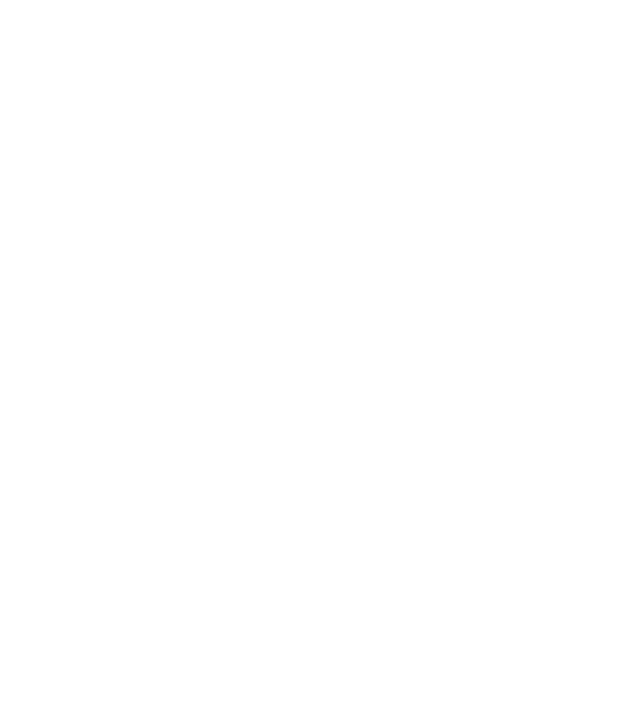
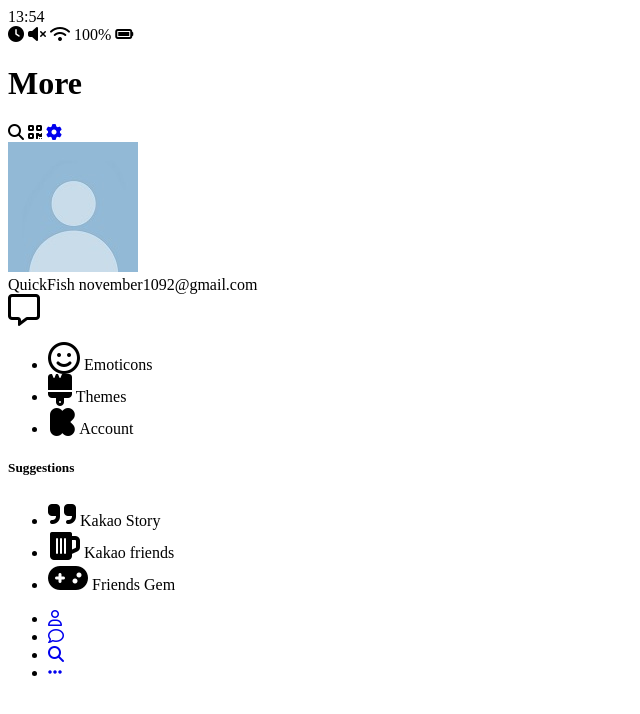
Before and after one commit to Quick-Angelfish/cocoa-clone, a plain HTML site: page more.html in a window 1280 px wide. Shown: the whole page, without its empty margins (0-640 px from the left). Drawn offline with Linux system fonts and the light colour scheme.

Commit message:
Finish HTML

```diff
--- /dev/null
+++ b/chat.html
@@ -0,0 +1,81 @@
+<!DOCTYPE html>
+<html lang="en">
+<head>
+    <meta charset="UTF-8">
+    <meta name="viewport" content="width=device-width, initial-scale=1.0">
+    <meta http-equiv="X-UA-Compatible" content="ie=edge">
+    <script src="https://kit.fontawesome.com/c87ca9f96c.js" crossorigin="anonymous"></script>
+    <title>Settings | Cocoa Clone</title>
+</head>
+<body>
+    <div class="status-bar">
+        <div class="status-bar__column">
+            <span class="status-bar__clock">
+                13:54
+            </span>
+        </div>
+        <div class="status-bar__column">
+            <i class="fas fa-clock"></i>
+            <i class="fas fa-volume-mute"></i>
+            <i class="fas fa-wifi"></i>
+            <span class="status-bar__battery-level">100%</span>
+            <i class="fas fa-battery-full"></i>
+        </div>
+    </div>
+    <header class="header">
+        <div class="header__header-column">
+                <a href="index.html" class="header__back-btn">
+                    <i class="fas fa-arrow-left fa-2x"></i>
+                </a>
+            <h1 class="header__title">Chatting</h1>
+        </div>
+        <div class="header__header-column">
+            <span class="header__icon">
+                <i class="fas fa-search"></i>
+            </span>
+            <span class="header__icon">
+                <i class="fas fa-bars"></i>
+            </span>
+        </div>
+    </header>
+    <main class="chat">
+        <ul class="chat__messages">
+            <span class="chat__timestamp">Friday, January 11, 2019</span>
+            <li class="incoming-message message">
+                <img src="images/avatar.jpg" class="g-avatar message__avatar"/>
+                <div class="message__content">
+                    <span class="message__author">Friend</span>
+                    <div class="message__bubble">
+                        Congrats!
+                    </div>
+                </div>
+                <span class="message__timestamp"></span>
+            </li>
+            <li class="incoming-message message">
+                <span class="message__timestamp"></span>
+                <div class="message__content">
+                    <div class="message__bubble">
+                        Thanks!
+                    </div>
+                </div>
+            </li>
+        </ul>
+    </main>
+    <div class="chat__write">
+        <div class="chat__write-column">
+            <i class="far fa-plus-square"></i>
+        </div>
+        <div class="chat__write-column">
+            <input type="text" placeholder="Send Message" class=chat__write-input/>
+        </div>
+        <div class="chat__write-column">
+            <span class="chat__write-icon">
+                <i class="far fa-smile-wink"></i>
+            </span>
+            <span class="chat__write-icon">
+                <i class="fas fa-microphone"></i>
+            </span>
+        </div>
+    </div>
+</body>
+</html>
--- a/more.html
+++ b/more.html
@@ -0,0 +1,138 @@
+<!DOCTYPE html>
+<html lang="en">
+<head>
+    <meta charset="UTF-8">
+    <meta name="viewport" content="width=device-width, initial-scale=1.0">
+    <meta http-equiv="X-UA-Compatible" content="ie=edge">
+    <script src="https://kit.fontawesome.com/c87ca9f96c.js" crossorigin="anonymous"></script>
+    <title>More | Cocoa Clone</title>
+</head>
+<body>
+    <div class="status-bar">
+        <div class="status-bar__column">
+            <span class="status-bar__clock">
+                13:54
+            </span>
+        </div>
+        <div class="status-bar__column">
+            <i class="fas fa-clock"></i>
+            <i class="fas fa-volume-mute"></i>
+            <i class="fas fa-wifi"></i>
+            <span class="status-bar__battery-level">100%</span>
+            <i class="fas fa-battery-full"></i>
+        </div>
+    </div>
+    <header class="header">
+        <div class="header__header-column">
+            <h1 class="header__title">More</h1>
+        </div>
+        <div class="header__header-column">
+            <span class="header__icon">
+                <i class="fas fa-search"></i>
+            </span>
+            <span class="header__icon">
+                <i class="fas fa-qrcode"></i>
+            </span>
+            <span class="header__icon">
+                <a href="settings.html">
+                    <i class="fas fa-cog"></i>
+                </a>
+            </span>
+        </div>
+    </header>
+    <main class="more">
+        <header class="more__header">
+
+            <div class="friends__friend friend friend--lg">
+                <div class="friend__column">
+                    <img src="images/avatar.jpg" class="g-avatar friend__avatar" />
+                    <div class="friend__content">
+                        <span class="friend__name">
+                            QuickFish
+                        </span>
+                        <span class="friend__status">
+                            november1092@gmail.com
+                        </span>
+                    </div>
+                </div>
+                <div class="friend__column">
+                    <i class="far fa-comment-alt fa-2x"></i>
+                </div>
+            </div>
+            <ul class="more__btn-list">
+                <li class="more btn">
+                    <span class="more__btn-icon">
+                        <i class="far fa-smile fa-2x"></i>
+                    </span>
+                    <span class="more__btn-title">
+                        Emoticons
+                    </span>
+                </li>
+                <li class="more btn">
+                    <span class="more__btn-icon">
+                        <i class="fas fa-brush fa-2x"></i>
+                    </span>
+                    <span class="more__btn-title">
+                        Themes
+                    </span>
+                </li>
+                <li class="more btn">
+                    <span class="more__btn-icon">
+                        <i class="fab fa-kickstarter-k fa-2x"></i>
+                    </span>
+                    <span class="more__btn-title">
+                        Account
+                    </span>
+                </li>
+            </ul>
+        </header>
+        <section class="more__suggestions">
+            <h5 class="more__title">Suggestions</h5>
+            <ul class="more__suggestions-list">
+                <li>
+                    <span class="suggestion__icon">
+                        <i class="fas fa-quote-right fa-2x"></i>
+                    </span>
+                    <span class="suggestion__title">Kakao Story</span>
+                </li>
+                <li>
+                    <span class="suggestion__icon">
+                        <i class="fas fa-beer fa-2x"></i>
+                    </span>
+                    <span class="suggestion__title">Kakao friends</span>
+                </li>
+                <li>
+                    <span class="suggestion__icon">
+                        <i class="fas fa-gamepad fa-2x"></i>
+                    </span>
+                    <span class="suggestion__title">Friends Gem</span>
+                </li>
+            </ul>
+        </section>
+    </main>
+    <nav class="nav">
+        <ul class="nav__list">
+            <li class="nav__list-item">
+                <a href="friends.html" class="nav__list-link">
+                    <i class="far fa-user"></i>
+                </a>
+            </li>
+            <li class="nav__list-item">
+                <a href="index.html" class="nav__list-link">
+                    <i class="far fa-comment"></i>
+                </a>
+            </li>
+            <li class="nav__list-item">
+                <a href="find.html" class="nav__list-link">
+                    <i class="fas fa-search"></i>
+                </a>
+            </li>
+            <li class="nav__list-item">
+                <a href="more.html" class="nav__list-link">
+                    <i class="fas fa-ellipsis-h"></i>
+                </a>
+            </li>
+        </ul>
+    </nav>
+</body>
+</html>
```
Also changed, not shown: find.html (+121 -0 lines), friends.html (+117 -0 lines), index.html (+47 -0 lines), settings.html (+69 -0 lines), images/avatar.jpg (added).
